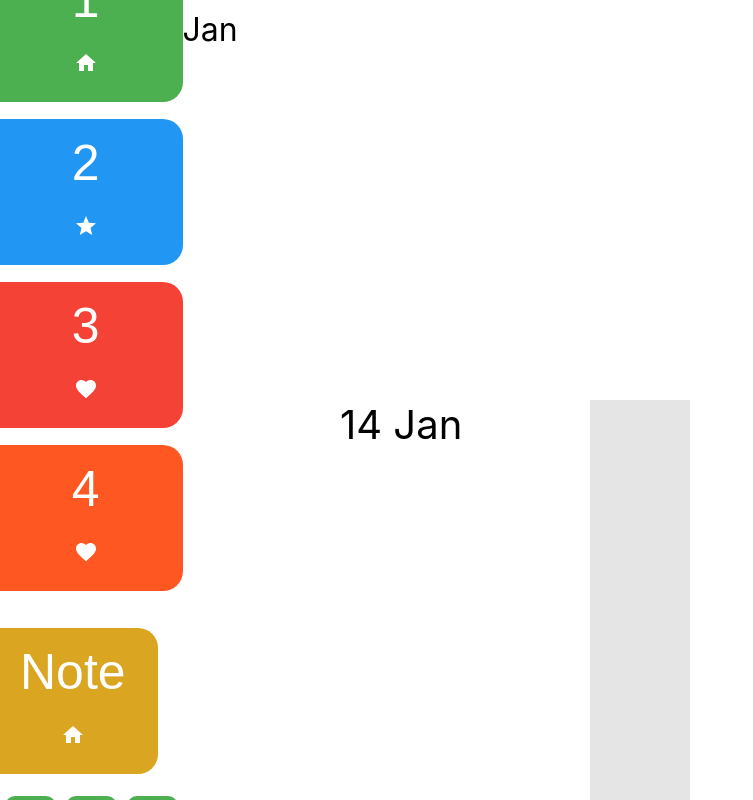
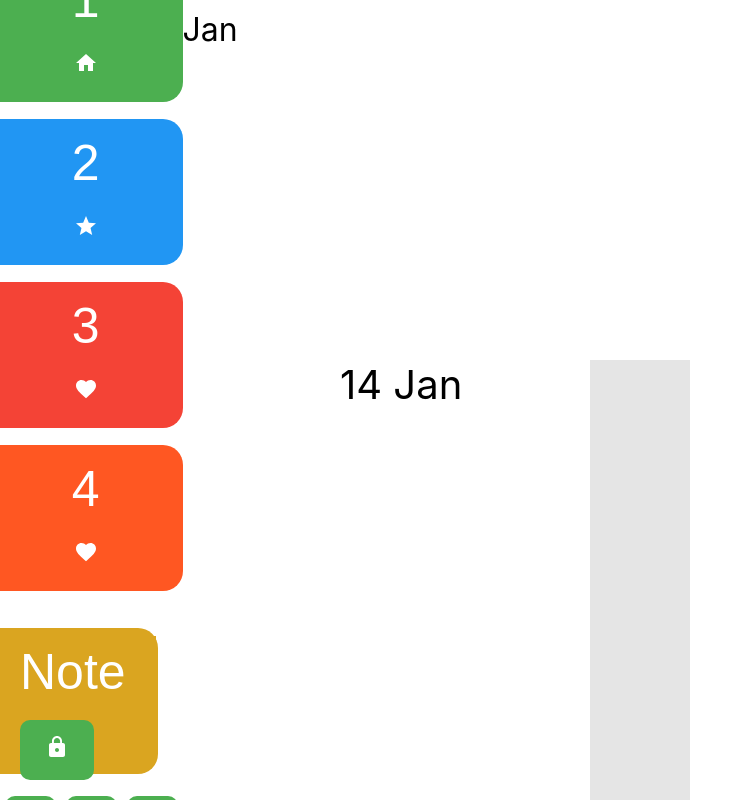
Before and after one commit to ferni2768/quickescape, a React (Create React App) app: page / in a window 1280 px wide. Both pictures are taken after a click on the button "Note". Shown: the whole page, without its empty margins (0-753 px from the left). Built offline with nearby package versions, Linux system fonts and the light colour scheme.

Commit message:
Added lock camera button

```diff
--- a/src/App.css
+++ b/src/App.css
@@ -157,6 +157,23 @@
     border-radius: 10px;
 }
 
+.lock-button {
+    position: fixed;
+    bottom: 20px;
+    left: 20px;
+    background-color: #4CAF50;
+    border: none;
+    color: white;
+    padding: 15px 25px;
+    text-align: center;
+    text-decoration: none;
+    display: inline-block;
+    font-size: 24px;
+    cursor: pointer;
+    border-radius: 10px;
+    z-index: 1000;
+}
+
 .UI {
     pointer-events: all;
 }
--- a/src/App.js
+++ b/src/App.js
@@ -10,6 +10,8 @@ import dayjs from 'dayjs';
 import DateLabels from './components/DateLabels';
 
 function App() {
+  const mouseFollowerRef = useRef(null);
+  const [locked, setLocked] = useState(true);
 
   const {
     rectangles,
@@ -35,9 +37,7 @@ function App() {
     isCameraDragging,
     positionState,
     setPositionState
-  } = Camera(getClientXY);
-
-  const mouseFollowerRef = useRef(null);
+  } = Camera(getClientXY, locked);
 
   // Control the date range picker
   const [isOpen, setIsOpen] = useState(false);
@@ -162,7 +162,7 @@ function App() {
   return (
     <div className="App">
       <DateRangePicker className="UI" startDate={startDate} endDate={endDate} setStartDate={setStartDate} setEndDate={setEndDate} isOpen={isOpen} setIsOpen={setIsOpen} />
-      <UI createRectangle={createRectangle} mouseFollowerRef={mouseFollowerRef} zoom={zoom} />
+      <UI createRectangle={createRectangle} mouseFollowerRef={mouseFollowerRef} zoom={zoom} locked={locked} setLocked={setLocked} />
       <animated.div
         className="room"
         style={{
--- a/src/components/Camera.js
+++ b/src/components/Camera.js
@@ -1,7 +1,7 @@
 import { useState, useEffect, useCallback, useRef } from 'react';
 import { useSpring } from '@react-spring/web';
 
-export function Camera(getClientXY) {
+export function Camera(getClientXY, locked) {
     const [zoom, setZoom] = useState(1);
     const [isCameraDragging, setIsCameraDragging] = useState(false);
     const centerSectionRef = useRef(null);
@@ -30,6 +30,7 @@ export function Camera(getClientXY) {
 
     // Center the camera in respect to the center section
     const centerCamera = useCallback(() => {
+        if (!locked) return;
         setViewportState((prev) => {
             const centerSectionTop = centerSectionRef.current?.offsetTop - prev.windowSize.height / 5 || 0;
             const centerSectionBottom = centerSectionTop + (centerSectionRef.current?.offsetHeight || 0) + prev.windowSize.height / 5;
@@ -50,7 +51,12 @@ export function Camera(getClientXY) {
                 },
             };
         });
-    }, [centerSectionRef]);
+    }, [centerSectionRef, locked]);
+
+    // Center the camera when locked is toggled
+    useEffect(() => {
+        if (locked) centerCamera();
+    }, [locked, centerCamera]);
 
     // Update window size on resize
     useEffect(() => {
--- a/src/components/Rectangle.js
+++ b/src/components/Rectangle.js
@@ -17,7 +17,6 @@ const Rectangle = React.memo(({ viewportState, zoom, centerSectionRef, rect, adj
     const [isResizing, setIsResizing] = useState(false);
     const [showGhost, setShowGhost] = useState(false);
     const rectangleWidth = RECTANGLE_SIZES[size];
-    const startX = -(rectangleWidth / 2);
 
     // State variables for rectangle text editing
     const [startTime, setStartTime] = useState(null);
@@ -42,7 +41,7 @@ const Rectangle = React.memo(({ viewportState, zoom, centerSectionRef, rect, adj
 
     // Utility to check if two rectangles overlap
     const doesOverlap = useCallback((id, customPos1, customHeight) => {
-        if (rectangles[id - 1].x !== -RECTANGLE_SIZES[rectangles[id - 1].size] / 2) return false;
+        if (rectangles[id - 1].x !== centerSectionRef.current.style.x - (RECTANGLE_SIZES[rectangles[id - 1].size] / 2)) return false;
 
         const thereshold = 5;
         const pos1 = customPos1 !== undefined ? customPos1 : rectangleState.absolutePosition.y;
@@ -56,7 +55,7 @@ const Rectangle = React.memo(({ viewportState, zoom, centerSectionRef, rect, adj
         const bot2 = top2 + otherRect.height - thereshold;
 
         return (top1 < top2 && bot1 > top2) || (top1 >= top2 && top1 < bot2);
-    }, [rectangleState.absolutePosition, rectangleState.height, rectangles]);
+    }, [rectangleState.absolutePosition, rectangleState.height, rectangles, centerSectionRef]);
 
     // Update rectangle data when dragging or resizing
     useEffect(() => {
@@ -73,8 +72,8 @@ const Rectangle = React.memo(({ viewportState, zoom, centerSectionRef, rect, adj
             const centerX = centerSectionRef.current ? parseFloat(centerSectionRef.current.style.left) : viewportState.windowSize.width / 2;
             const centerY = centerSectionRef.current ? parseFloat(centerSectionRef.current.style.top) : viewportState.windowSize.height / 2;
             return {
-                x: viewportState.cameraPosition.x + absolutePos.x + centerX - viewportState.cameraPosition.x,
-                y: viewportState.cameraPosition.y + absolutePos.y + centerY - viewportState.cameraPosition.y,
+                x: absolutePos.x + centerX,
+                y: absolutePos.y + centerY,
             };
         },
         [viewportState, centerSectionRef]
@@ -141,7 +140,7 @@ const Rectangle = React.memo(({ viewportState, zoom, centerSectionRef, rect, adj
                 const newHeight = Math.max(20, Math.min(300, Math.round((newY - rectangleState.absolutePosition.y) / gridSize) * gridSize));
                 var canResize = true;
 
-                if (rectangleState.absolutePosition.x === startX && !isNote) {
+                if (rectangleState.absolutePosition.x === centerSectionRef.current.style.x - rectangleWidth / 2 && !isNote) {
                     for (let i = 1; i < rectangles.length + 1; i++) {
                         if ((rectangles[i - 1].id !== rect.id) && doesOverlap(i, undefined, newHeight)) {
                             canResize = false;
@@ -152,7 +151,7 @@ const Rectangle = React.memo(({ viewportState, zoom, centerSectionRef, rect, adj
                 if (canResize) setRectangleState((prev) => ({ ...prev, height: newHeight }));
             }
         }
-    }, [centerSectionRef, viewportState, zoom, positionState, isResizing, isNote, gridSize, rectangles, rectangleState, doesOverlap, getClientXY, adjustedMousePosition, getRelativePosition, state, startX, rect.id]);
+    }, [centerSectionRef, viewportState, zoom, positionState, isResizing, isNote, gridSize, rectangles, rectangleState, rectangleWidth, doesOverlap, getClientXY, adjustedMousePosition, getRelativePosition, state, rect.id]);
 
     // Handle mouse/touch down/up for the rectangle
     useEffect(() => {
@@ -175,7 +174,7 @@ const Rectangle = React.memo(({ viewportState, zoom, centerSectionRef, rect, adj
                 if (showGhost && !overlapping) {
                     const snappedY = centerSectionRef.current ? Math.min(centerSectionRef.current.offsetHeight - rectangleState.height,
                         Math.max(0, Math.round(rectangleState.absolutePosition.y / gridSize) * gridSize)) : Math.max(0, Math.round(rectangleState.absolutePosition.y / gridSize) * gridSize);
-                    setRectangleState((prev) => ({ ...prev, absolutePosition: { x: viewportState.cameraPosition.x + viewportState.windowSize.width / 2 - rectangleWidth / 2, y: snappedY } }));
+                    setRectangleState((prev) => ({ ...prev, absolutePosition: { x: centerSectionRef.current.style.x - rectangleWidth / 2, y: snappedY } }));
                 } else if (showGhost && overlapping) {
                     setRectangleState((prev) => ({ ...prev, absolutePosition: rectangleState.initialDragPosition }));
                 }
@@ -197,8 +196,8 @@ const Rectangle = React.memo(({ viewportState, zoom, centerSectionRef, rect, adj
 
     // Show ghost when rectangle is in the center section
     useEffect(() => {
-        const centerSectionStart = viewportState.cameraPosition.x + viewportState.windowSize.width / 2 - (rectangleWidth + 100);
-        const centerSectionEnd = viewportState.cameraPosition.x + viewportState.windowSize.width / 2 + 100;
+        const centerSectionStart = centerSectionRef.current.style.x - (rectangleWidth + 100);
+        const centerSectionEnd = centerSectionRef.current.style.x + 100;
         if (!isResizing && rectangleState.absolutePosition.x > centerSectionStart && rectangleState.absolutePosition.x < centerSectionEnd
             && rectangleState.absolutePosition.y >= -gridSize * 7 && rectangleState.absolutePosition.y <= (centerSectionRef.current ? centerSectionRef.current.offsetHeight - rectangleState.height + 7 * gridSize : 0)) {
             setShowGhost(true);
@@ -298,11 +297,11 @@ const Rectangle = React.memo(({ viewportState, zoom, centerSectionRef, rect, adj
             >
                 <div className='rectangle-header'>
                     {icon}
-                    {showGhost ?
+                    {!isNote ? showGhost ?
                         `${formatTime(gridPositionToTime(Math.round(rectangleState.absolutePosition.y / gridSize) * gridSize))}-${formatTime(gridPositionToTime(Math.round(rectangleState.absolutePosition.y / gridSize) * gridSize + rectangleState.height))}` :
-                        (rectangleState.absolutePosition.x === startX ?
+                        (rectangleState.absolutePosition.x === centerSectionRef.current.style.x ?
                             `${formatTime(gridPositionToTime(rectangleState.absolutePosition.y))}-${formatTime(gridPositionToTime(rectangleState.absolutePosition.y + rectangleState.height))}` :
-                            `${calculateDuration(rectangleState.height)}h`)}
+                            `${calculateDuration(rectangleState.height)}h`) : null}
                 </div>
                 {isEditing ? (
                     <textarea
--- a/src/components/UI.js
+++ b/src/components/UI.js
@@ -2,10 +2,10 @@ import React, { useState } from 'react';
 import '../App.css';
 import Button from './Button';
 import SwitchButton from './SwitchButton';
-import { Home, Star, Favorite } from '@mui/icons-material';
+import { Home, Star, Favorite, Lock, LockOpen } from '@mui/icons-material';
 
 
-const UI = ({ createRectangle, zoom, mouseFollowerRef }) => {
+const UI = ({ createRectangle, zoom, mouseFollowerRef, locked, setLocked }) => {
     const [activeGroup, setActiveGroup] = useState(1);
     const startID = 1;
 
@@ -71,6 +71,10 @@ const UI = ({ createRectangle, zoom, mouseFollowerRef }) => {
                         />
                     ))}
                 </div>
+
+                <button className="UI lock-button" onClick={() => setLocked(!locked)}>
+                    {locked ? <Lock /> : <LockOpen />}
+                </button>
             </div>
         </div>
     );
```
